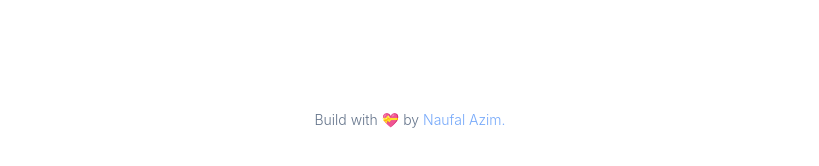
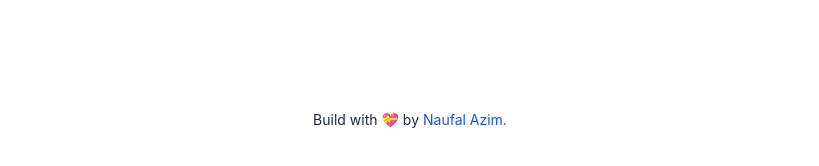
Before and after one commit to naufalazim/basic-website, a Next.js app: page / in a window 1280 px wide. Shown: the part 2038-2204 px from the top of the page, without its empty margins (230-1049 px from the left). Built offline with nearby package versions, Linux system fonts and the light colour scheme.

Commit message:
add .ico

```diff
--- a/pages/index.tsx
+++ b/pages/index.tsx
@@ -11,7 +11,7 @@ export default function Home() {
       <Head>
         <title>Naufal Azim</title>
         <meta name="description" content="Generated by create next app" />
-        <link rel="icon" href="/favicon.ico" />
+        <link rel="icon" href="/logo.ico" />
       </Head>
 
       {/* Header Start  */}
@@ -221,8 +221,8 @@ export default function Home() {
 
       {/* Footer Section  */}
         <footer>
-          <div className='text-center text-slate-500 text-sm font-light py-10'>
-            <p>Build with 💝 by <a className='text-blue-400' href=''>Naufal Azim.</a></p>
+          <div className='text-center text-slate-800 text-sm  py-10 font-regular'>
+            <p>Build with 💝 by <a className='text-blue-700' href=''>Naufal Azim.</a></p>
           </div>
         </footer>
       {/* Footer Section  */}
```
Also changed, not shown: 1 other file (tests, documents, lock files or other folders).
